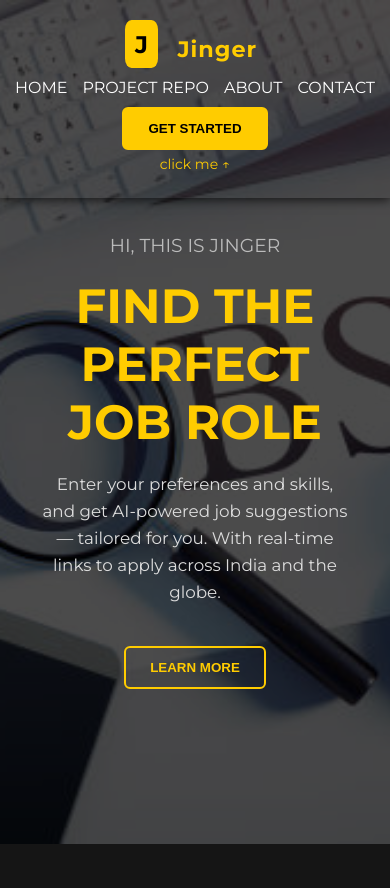
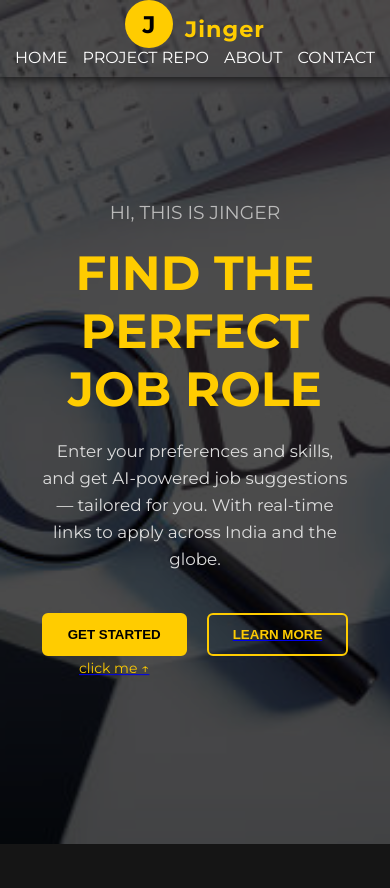
Before and after one commit to sharmasid100/job_finder, a Flask app: page / in a window 390 px wide. Shown: the top 888 px of the page. Run offline with Flask 3, Linux system fonts and the light colour scheme; some libraries are stand-ins or nearby versions.

Commit message:
Update landing.html

```diff
--- a/server/templates/landing.html
+++ b/server/templates/landing.html
@@ -124,6 +124,11 @@ body {
       transition: transform 1s;
     }
 
+    .cta-button-mobile
+    {
+      display : none;
+    }
+
     .cta-button-start:hover {
       transform: scale(1.05);
     }
@@ -143,10 +148,13 @@ body {
 
 
     @keyframes pulse {
-  0%, 100% {
+
+      0%,
+      100% {
         opacity: 0.5;
         transform: translateY(0);
       }
+
       50% {
         opacity: 1;
         transform: translateY(-5px);
@@ -156,7 +164,7 @@ body {
     /* Hero Section */
     .main-section {
       min-height: 100vh;
-  padding: 140px 40px 80px 40px;
+      padding: 100px 40px 80px 40px;
       display: flex;
       align-items: center;
       justify-content: center;
@@ -211,6 +219,7 @@ body {
       display: flex;
       justify-content: center;
       flex-wrap: wrap;
+      gap : 20px;
     }
 
     /* Section Styling */
@@ -255,26 +264,49 @@ section p {
       .navbar {
         flex-direction: column;
         align-items: center;
-    padding: 20px 15px;
+        padding: 0;
         text-align: center;
-    background-color : transparent;
+        background-color: transparent;
+        width: 100vw;
+        box-sizing: border-box;
+        overflow: hidden;
       }
 
       .logo-text {
-    justify-content: center;   /* center horizontally */
-    align-items: center;      /* make sure it’s horizontal */
+        justify-content: center;
+        /* center horizontally */
+        align-items: center;
+        /* make sure it’s horizontal */
+      }
+
+      .cta-button-mobile {
+        background-color: transparent;
+        border: 2px solid #ffcc00;
+        color: #ffcc00;
+        padding: 12px 24px;
+        font-weight: bold;
+        border-radius: 6px;
+        cursor: pointer;
+        transition: transform 1s;
+        display: block;
+
+      }
+
+      .cta-button {
+        display: none;
       }
 
       .logo-circle {
         background-color: #ffcc00;
         color: #000000;
-  border-radius: 20%;           /* Perfect circle */
+        border-radius: 50%;
+        padding : 20px  20px;
         width: 48px;
         height: 48px;
         display: flex;
         align-items: center;
         justify-content: center;
-  font-weight: 900;             /* '1400' is invalid, max is 900 */
+        font-weight: 900;
         font-size: 1.5rem;
       }
 
@@ -282,13 +314,17 @@ section p {
 
 
       .navbar ul {
-    flex-direction: row; /* keep links horizontal */
+        flex-direction: row;
+        /* keep links horizontal */
         justify-content: center;
         flex-wrap: wrap;
         gap: 15px;
-    margin: 10px 0 0;
         padding: 0;
         width: 100%;
+        margin: 0;
+        padding: 0;
+        width: 100%;
+        box-sizing: border-box;
       }
 
       .navbar div:last-child {
@@ -298,8 +334,6 @@ section p {
         justify-content: center;
       }
     }
-
-
   </style>
 </head>
 
@@ -319,10 +353,10 @@ section p {
       <li><a href="#contact">CONTACT</a></li>
     </ul>
     <div style="display: flex; flex-direction: column; align-items: center;">
-  <a href="{{ url_for('form') }}">
-    <button class="cta-button-start">GET STARTED</button>
+      <a href="{{ url_for('learn_more') }}">
+        <button class="cta-button">LEARN MORE</button>
       </a>
-  <div class="click-label">click me ↑</div>
+
     </div>
 
   </header>
@@ -335,14 +369,17 @@ section p {
     <h1>FIND THE PERFECT JOB ROLE</h1>
     <p>Enter your preferences and skills, and get AI-powered job suggestions — tailored for you. With real-time links
       to apply across India and the globe.</p>
+
     <div class="cta-wrapper">
+      <a href="{{ url_for('form') }}">
+        <button class="cta-button-start">GET STARTED</button>
+        <div class="click-label">click me ↑</div>
+      </a>
+
       <a href="{{ url_for('learn_more') }}">
-          <button class="cta-button">LEARN MORE</button>
+        <button class="cta-button-mobile">LEARN MORE</button>
       </a>
     </div>
-
-
-      </a>
   </div>
 </section>
 
@@ -359,7 +396,9 @@ section p {
       — no matter where in India you are.
     </p>
     <div class="city-tags">
-  {% for city in ['Mumbai','Delhi','Bangalore','Hyderabad','Chennai','Kolkata','Pune','Ahmedabad','Cochin','Jaipur','Nagpur','Indore'] %}
+      {% for city in
+      ['Mumbai','Delhi','Bangalore','Hyderabad','Chennai','Kolkata','Pune','Ahmedabad','Cochin','Jaipur','Nagpur','Indore']
+      %}
       <span class="city-tag">{{ city }}</span>
       {% endfor %}
     </div>
```
Lines whose indentation alone changed are shown as unchanged.
